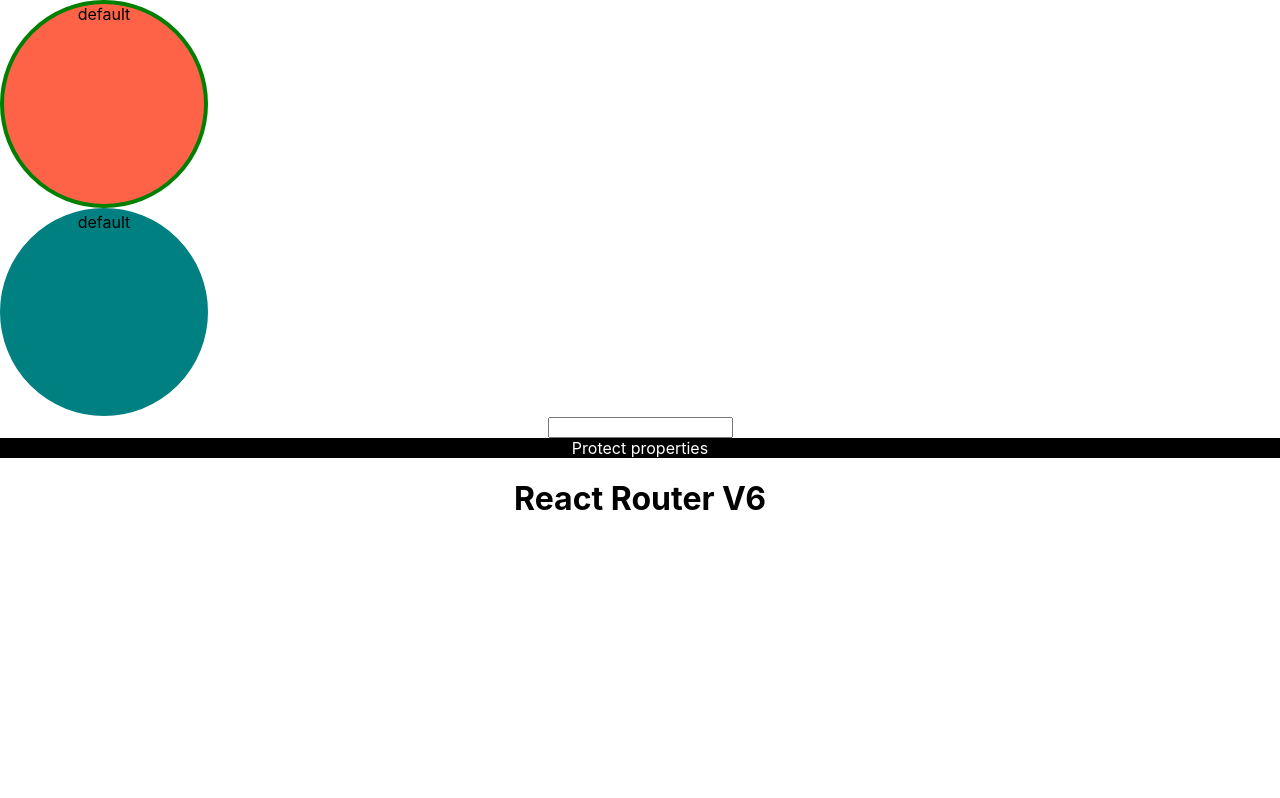
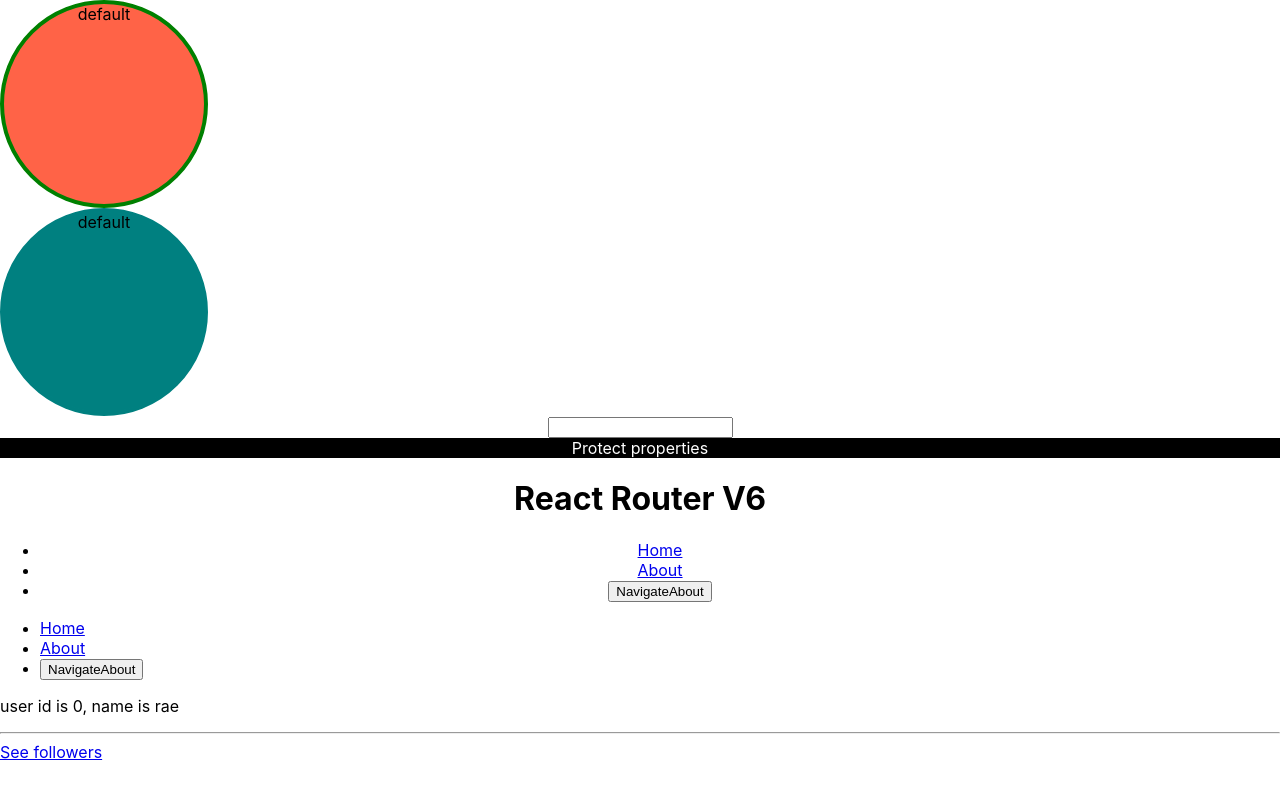
Before and after one commit to rae-han/lecture-react-masterclass, a React (Create React App) app: page /users/0 in a window 1280 px wide. Built offline with nearby package versions, Linux system fonts and the light colour scheme.

Commit message:
add: react-router-dom 실습 마무리하다

```diff
--- /dev/null
+++ b/src/components/CreateBrowserRouter.tsx
@@ -0,0 +1,44 @@
+import {BrowserRouter, createBrowserRouter, Route, Routes} from 'react-router-dom'
+import Header from "./Header";
+import Home from "../pages/Home";
+import About from "../pages/About";
+import Root from "./Root";
+import NotFound from "../pages/NotFound";
+import ErrorComponent from "../pages/ErrorComponent";
+import User from "../pages/User";
+import Followers from "../pages/users/Followers";
+
+const router = createBrowserRouter([
+  {
+    path: '/',
+    element: <Root />,
+    children: [
+      {
+        path: "",
+        element: <Home />,
+        errorElement: <ErrorComponent />,
+      },
+      {
+        path: "about",
+        element: <About />
+      },
+      {
+        path: "users/:userId",
+        // users 일때의 element가 없다면 이렇게 해도 되고
+        // users와 users/:id의 element가 다르다면 다시 children으로 나눠주면 된다.
+        element: <User />,
+        children: [
+          {
+            path: "followers",
+            element: <Followers />
+          }
+        ]
+      },
+    ],
+    errorElement: <NotFound />,
+    // errorElement: <ErrorComponent />
+
+  }
+])
+
+export default router;
--- a/src/components/Header.tsx
+++ b/src/components/Header.tsx
@@ -1,11 +1,18 @@
-import {Link} from "react-router-dom";
+import {Link, useNavigate} from "react-router-dom";
 
 const Header = () => {
+  const navigate = useNavigate();
+
+  const onAboutClick = () => {
+    navigate('/about')
+  }
+
   return (
     <header>
       <ul>
         <li><Link to={'/'}>Home</Link></li>
         <li><Link to={'/about'}>About</Link></li>
+        <li><button onClick={onAboutClick}>NavigateAbout</button></li>
       </ul>
     </header>
   )
--- a/src/components/ReactRouterV6.tsx
+++ b/src/components/ReactRouterV6.tsx
@@ -1,8 +1,18 @@
+import {BrowserRouter, Route, Routes} from 'react-router-dom'
+import Header from "./Header";
+import Home from "../pages/Home";
+import About from "../pages/About";
+
 const ReactRouterV6 = () => {
   return (
-    <div>
+    <BrowserRouter>
       <h1>React Router V6</h1>
-    </div>
+      <Header />
+      <Routes>
+        <Route path="/" element={<Home />} />
+        <Route path="/about" element={<About />} />
+      </Routes>
+    </BrowserRouter>
   );
 }
 
--- /dev/null
+++ b/src/components/Root.tsx
@@ -0,0 +1,14 @@
+import {Outlet} from "react-router-dom";
+import Header from "./Header";
+
+
+const Root = () => {
+  return (
+    <div>
+      <Header />
+      <Outlet />
+    </div>
+  )
+}
+
+export default Root;
--- /dev/null
+++ b/src/db/users.ts
@@ -0,0 +1,4 @@
+export const users = [
+  { id: 0, name: 'rae' },
+  { id: 1, name: 'han' },
+];
--- a/src/index.tsx
+++ b/src/index.tsx
@@ -4,6 +4,8 @@ import './index.css';
 import App from './App';
 import {ThemeProvider} from "styled-components";
 import {darkTheme, lightTheme} from "./styles/theme";
+import {RouterProvider} from "react-router-dom";
+import router from "./components/CreateBrowserRouter";
 
 const root = ReactDOM.createRoot(
   document.getElementById('root') as HTMLElement
@@ -12,6 +14,7 @@ root.render(
   <React.StrictMode>
     <ThemeProvider theme={darkTheme}>
       <App />
+      <RouterProvider router={router} />
     </ThemeProvider>
   </React.StrictMode>
 );
--- /dev/null
+++ b/src/pages/ErrorComponent.tsx
@@ -0,0 +1,5 @@
+const ErrorComponent = () => {
+  return <h1>Error component!</h1>
+}
+
+export default ErrorComponent;
--- a/src/pages/Home.tsx
+++ b/src/pages/Home.tsx
@@ -1,5 +1,26 @@
+import {Link, useSearchParams} from "react-router-dom";
+import { users } from "../db/users";
+
+
 const HomePage = () => {
-  return <div>about</div>
+  const [readSearchParams, setSearchParams] = useSearchParams();
+  console.log(readSearchParams.get('value'))
+
+  // setSearchParams({
+  //   value: '123'
+  // })
+
+  return (
+    <div>
+      <ul>
+        {users.map((user) => (
+          <li key={user.id}>
+            <Link to={`/users/${user.id}`}>{user.name}</Link>
+          </li>
+        ))}
+      </ul>
+    </div>
+  )
 }
 
 export default HomePage;
--- /dev/null
+++ b/src/pages/NotFound.tsx
@@ -0,0 +1,5 @@
+const NotFound = () => {
+  return <div>not found</div>
+}
+
+export default NotFound;
--- /dev/null
+++ b/src/pages/User.tsx
@@ -0,0 +1,23 @@
+import {Link, Outlet, useParams} from "react-router-dom";
+import {users} from "../db/users";
+
+const User = () => {
+  const { userId } = useParams();
+  console.log(userId)
+
+  return (
+    <div>
+      {/*{users.find(user => user.id === parseInt(params.userId, 10)).name}*/}
+      <p>user id is {userId}, name is {users[Number(userId)].name}</p>
+      {/*<p>user id is {userId}, name is {users[parseInt(userId)].name}</p>*/}
+      <hr />
+      <Link to="followers">See followers</Link>
+      {/* / 를 사용하지 않았기 때문에 현재 경로에서 뒤로 추가된다. */}
+      <Outlet context={{
+        nameOfUser: users[Number(userId)].name
+      }} />
+    </div>
+  )
+}
+
+export default User;
--- /dev/null
+++ b/src/pages/users/Followers.tsx
@@ -0,0 +1,9 @@
+import {useOutletContext} from "react-router-dom";
+
+const Followers = () => {
+  const { nameOfUser } = useOutletContext<{ nameOfUser: string }>();
+
+  return <div>followers {nameOfUser}</div>
+}
+
+export default Followers;
```
Also changed, not shown: 1 other file (tests, documents, lock files or other folders).
